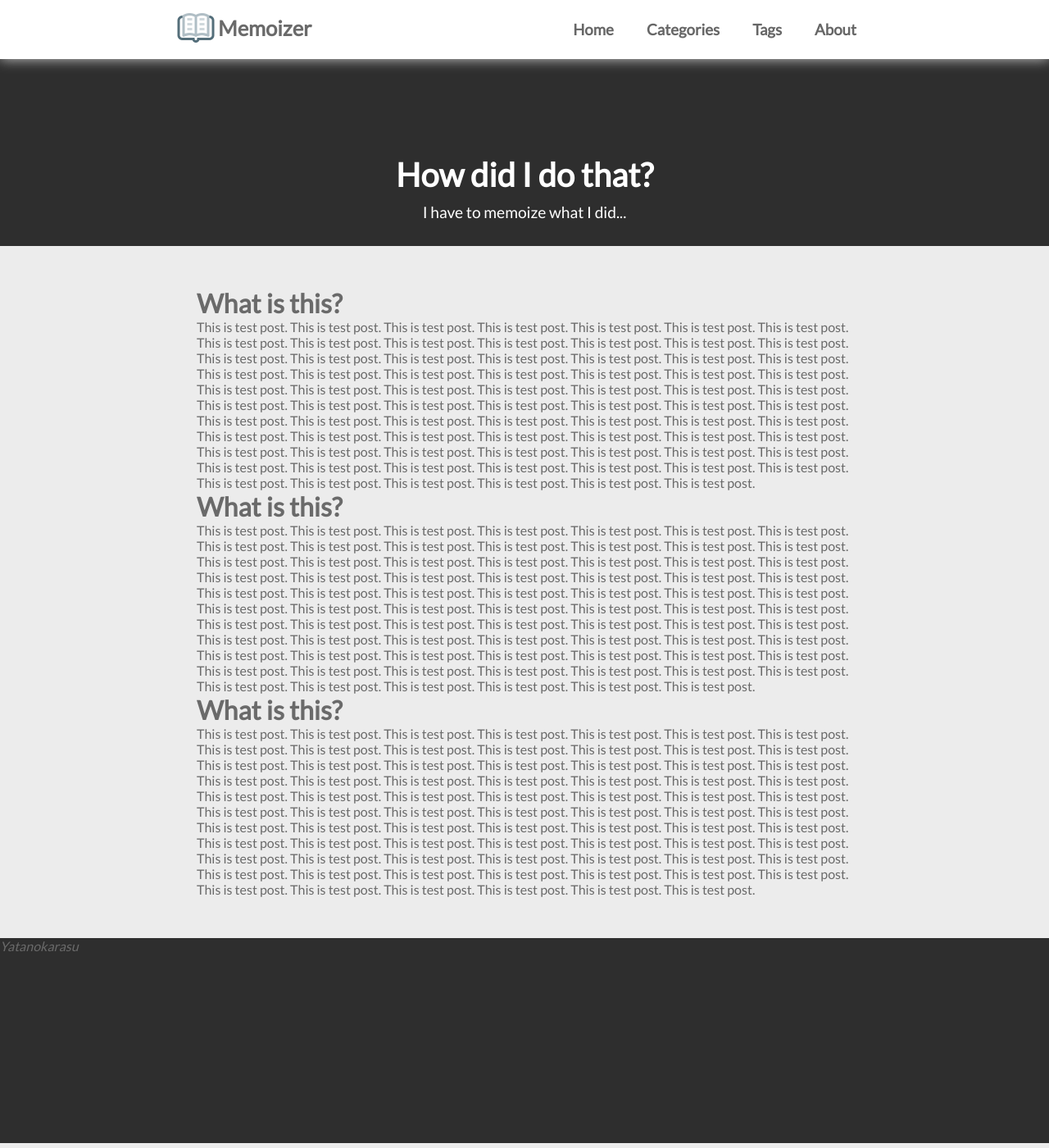
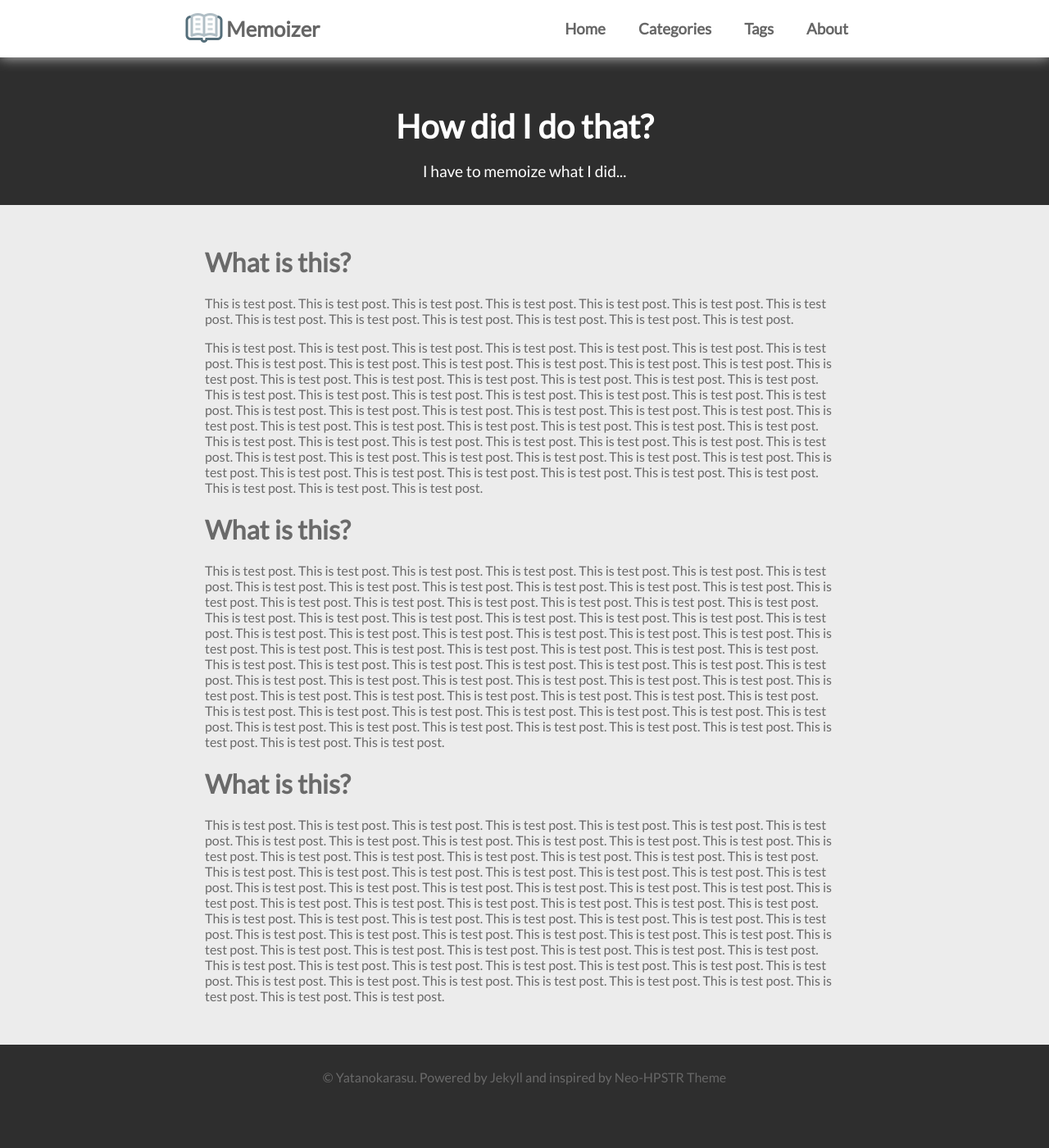
Before and after one commit to yatanokarasu/yatanokarasu.github.io, a Jekyll site: the page built from _posts/2016-02-05-operation.md, in a window 1280 px wide and 1400 px high. Shown: the whole window at 82% size. Built offline with Jekyll 4.4.1, drawn with Linux system fonts in a browser that asks for light colours; nearby versions of some CDN libraries; library files that are not in the unit come from our copies.

Commit message:
Update stylesheet.
Signed-off-by: yatanokarasu <sync.outerphase@gmail.com>

```diff
--- a/_includes/footer.html
+++ b/_includes/footer.html
@@ -1,3 +1,3 @@
 <footer>
-  <address>Yatanokarasu</address>
+  <address>&copy; Yatanokarasu. Powered by <a href="http://jekyllrb.com" rel="nofollow">Jekyll</a> and inspired by <a href="http://github.com/aron-bordin/neo-hpstr-jekyll-theme" rel="nofollow">Neo-HPSTR Theme</a></address>
 </footer>
--- a/_includes/header.html
+++ b/_includes/header.html
@@ -1,4 +1,4 @@
-<header>
+<header class="page-header">
   <div class="header-wrapper">
     <a href="/">
       <img class="logo-image" src="/images/logo.png"/>
@@ -7,10 +7,10 @@
 
     <nav class="header-navigation">
       <ul>
-        <li class="menu-entry fade-transition"><a href="/about" class="face-transition">About</a></li>
-        <li class="menu-entry fade-transition"><a href="/tags" class="face-transition">Tags</a></li>
-        <li class="menu-entry fade-transition"><a href="/categories" class="face-transition">Categories</a></li>
-        <li class="menu-entry fade-transition"><a href="/" class="face-transition">Home</a></li>
+        <li class ="menu-list fade-transition"><a class ="menu-entry fade-transition" href="/about">About</a></li>
+        <li class ="menu-list fade-transition"><a class ="menu-entry fade-transition" href="/tags">Tags</a></li>
+        <li class ="menu-list fade-transition"><a class ="menu-entry fade-transition" href="/categories">Categories</a></li>
+        <li class ="menu-list fade-transition"><a class ="menu-entry fade-transition" href="/">Home</a></li>
       </ul>
     </nav>
   </div>
--- a/_includes/page-navigation.html
+++ b/_includes/page-navigation.html
@@ -8,7 +8,7 @@
   {% else %}
     <span class="button disable">&lt;&lt; Previous</span>
   {% endif %}
-  <span class="pagination">Page {{ paginator.page }} /{{ paginator.total_pages }}</span>
+  <span class="pagination">Page {{ paginator.page }} of {{ paginator.total_pages }}</span>
   {% if paginator.next_page %}
     <a href="/page{{ paginator.next_page }}" class="button fade-transition">Next &gt;&gt;</a>
   {% else %}
--- /dev/null
+++ b/_includes/read-more.html
@@ -0,0 +1,5 @@
+<div class="read-more">
+  {% for post in site.related_posts limit:1 %}
+    <a class="button fade-transition" href="{{ post.url | prepend: site.baseurl }}">Read More...</a>
+  {% endfor %}
+</div>
--- a/_posts/2016-02-05-operation.md
+++ b/_posts/2016-02-05-operation.md
@@ -21,6 +21,8 @@
 This is test post.
 This is test post.
 This is test post.
+
+<!-- more -->
 This is test post.
 This is test post.
 This is test post.
--- a/css/main.css
+++ b/css/main.css
@@ -1,8 +1,16 @@
-* {
+html,
+body,
+div {
     padding:            0;
     margin:             0;
     color:              #6A6A6A;
     font-family:        Lato, Calibri, Arial, sans-serif;
+
+    -webkit-box-sizing: border-box;
+    -moz-box-sizing:    border-box;
+    -ms-box-sizing:     border-box;
+    -o-box-sizing:      border-box;
+    box-sizing:         border-box;
 }
 
 
@@ -11,7 +19,19 @@
 }
 
 
-header {
+@media (min-width: 700px) {
+    h1 {
+        font-size:      1.75rem;
+    }
+}
+
+
+h1 {
+    font-size:          2rem;
+}
+
+
+.page-header {
     background-color:   white;
     width:              100%;
     padding:            0;
@@ -59,7 +79,7 @@
     font-size:          1.6em;
     font-weight:        bold;
     display:            inline-block;
-    line-height:        68px;
+    line-height:        70px;
 }
 
 a:hover .logo-title {
@@ -72,6 +92,12 @@
     float:              right;
     font-size:          1.17em;
 }
+@media (max-width: 700px) {
+    .header-navigation {
+        display: none;
+    }
+}
+
 
 
 .header-navigation ul {
@@ -81,24 +107,27 @@
 }
 
 
+.menu-list {
+    float:              right;
+    border-top:         5px solid transparent;
+    border-bottom:      5px solid transparent;
+}
+
+
 .menu-entry {
-    float:              right;
     display:            inline-block;
     padding:            0 20px;
     font-weight:        bold;
-    border-top:         5px solid transparent;
-    border-bottom:      5px solid transparent;
-    line-height:        62px;
-    box-sizing:         border-box;
+    line-height:        60px;
+}
+
+
+.menu-list:hover {
+    border-top:         5px solid #FF7E7E;
 }
 
 
 .menu-entry:hover {
-    border-top:         5px solid #FF7E7E;
-}
-
-
-.menu-entry:hover a {
     color:              #2B2B2B;
     text-shadow:        0 0 1px #6C6C6C;
 }
@@ -108,7 +137,7 @@
 /* Content body */
 .contents-header {
     background-color:   #2E2E2E;
-    height:             300px;
+    height:             250px;
     position:           relative;
 }
 
@@ -144,15 +173,27 @@
 
 article {
     background-color:   white;
-    margin:             30px auto 0;
+    margin-top:         30px;
     padding:            50px 80px;
     box-shadow:         0 0 10px #ccc;
+    border-radius:      3px;
+}
+
+@media (max-width: 700px) {
+    article {
+        padding:        30px 20px;
+    }
+}
+
+
+.article-contents {
+    padding-bottom:     20px;
 }
 
 
 footer {
     background-color:   #2E2E2E;
-    height:             250px;
+    height:             150px;
 }
 
 
@@ -162,7 +203,7 @@
 
 
 .contents-footer {
-    margin:             40px auto 50px;
+    margin:             50px auto 50px;
     text-align:         center;
 }
 
@@ -195,7 +236,26 @@
 }
 
 
-a:hover .post-title {
+.article-meta-data {
+    color:              #ACACAC;
+    font-size:          .75rem;
+    text-transform:     uppercase;
+    vertical-align:     top;
+}
+
+.estimate-reading-time {
+    float:              right;
+}
+
+
+.article-title:hover {
     color:              #2E2E2E;
     text-shadow:        0 0 1px #6C6C6C;
 }
+
+
+address {
+    text-align:         center;
+    font-style:         normal;
+    padding:            30px;
+}
```
Also changed, not shown: index.html (+16 -4 lines).
